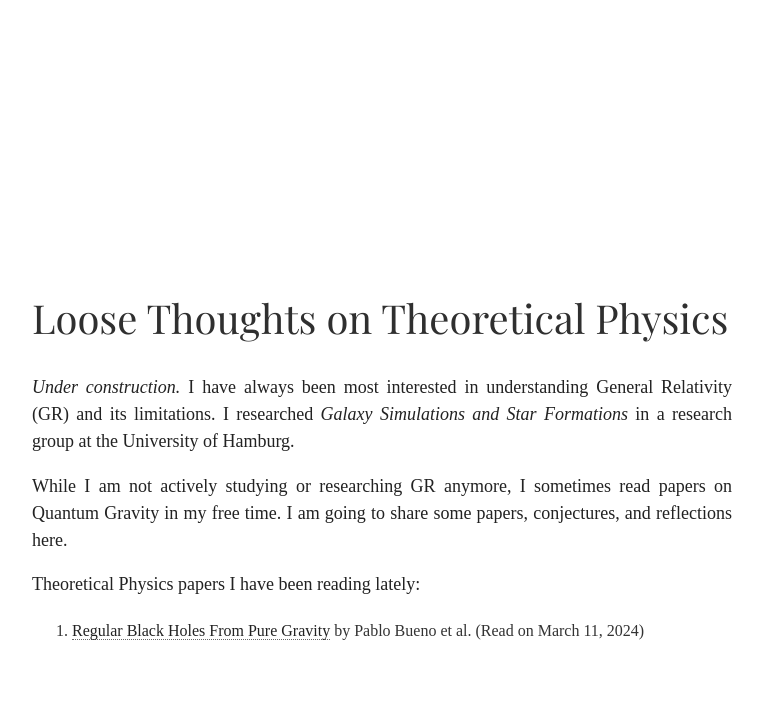
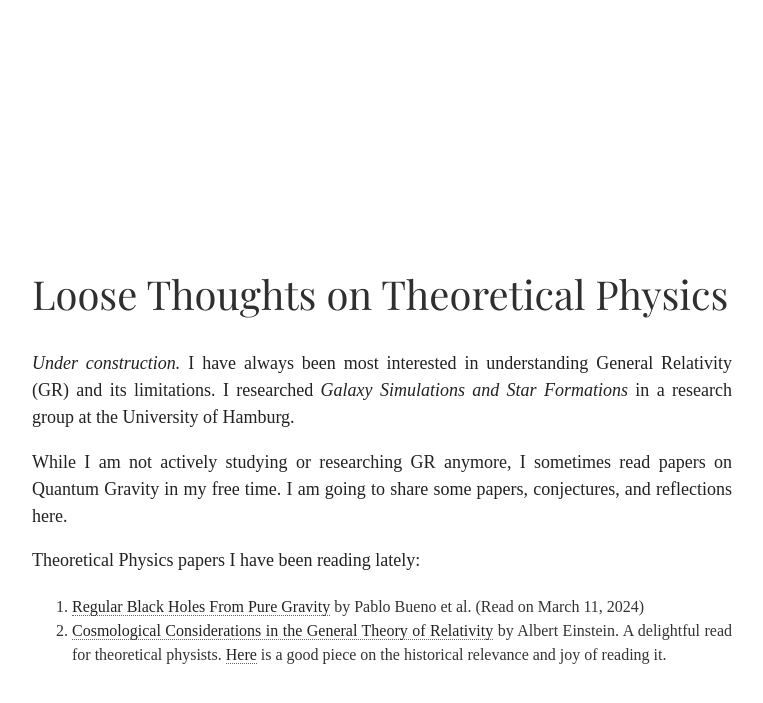
Before and after one commit to jannikls/jannikls.github.io, a Jekyll site: the page built from theoretical-physics.md, in a window 1280 px wide. Shown: the top 703 px of the page, without its empty margins (258-1021 px from the left). Built offline with Jekyll 4.4.1, drawn with Linux system fonts in a browser that asks for light colours; some web fonts are replaced; comment, search, counter and statistics services are not loaded.

Commit message:
added einstein

```diff
--- a/theoretical-physics.md
+++ b/theoretical-physics.md
@@ -9,3 +9,4 @@ While I am not actively studying or researching GR anymore, I sometimes read pap
 
 Theoretical Physics papers I have been reading lately:
 1. <a href="https://arxiv.org/pdf/2403.04827.pdf">Regular Black Holes From Pure Gravity</a> by Pablo Bueno et al. (Read on March 11, 2024)
+2. <a href="https://einsteinpapers.press.princeton.edu/vol6-trans/433">Cosmological Considerations in the General Theory of Relativity</a> by Albert Einstein. A delightful read for theoretical physists. <a href="https://aetherialporosity.wordpress.com/2020/07/05/things-i-learnt-writing-my-thesis-introduction-part-1-einsteins-not-so-big-blunder/">Here</a> is a good piece on the historical relevance and joy of reading it.
```
